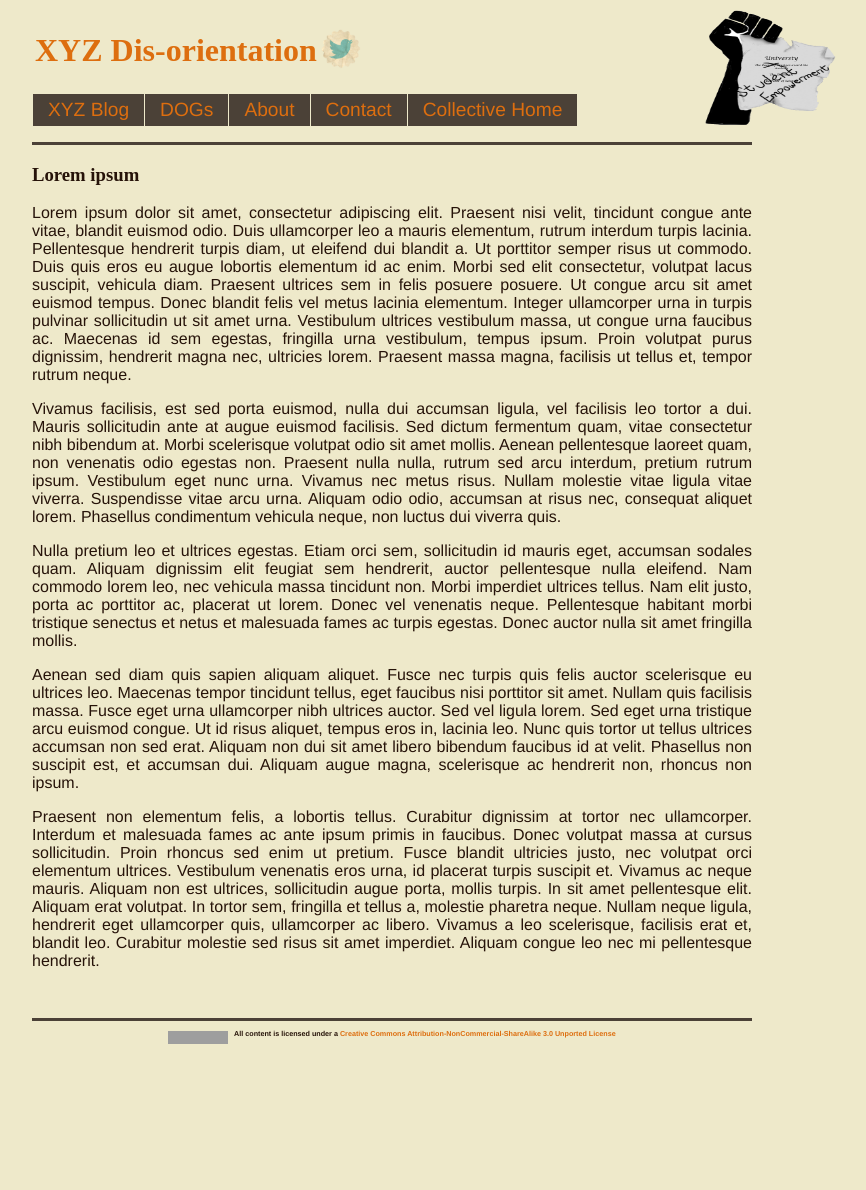
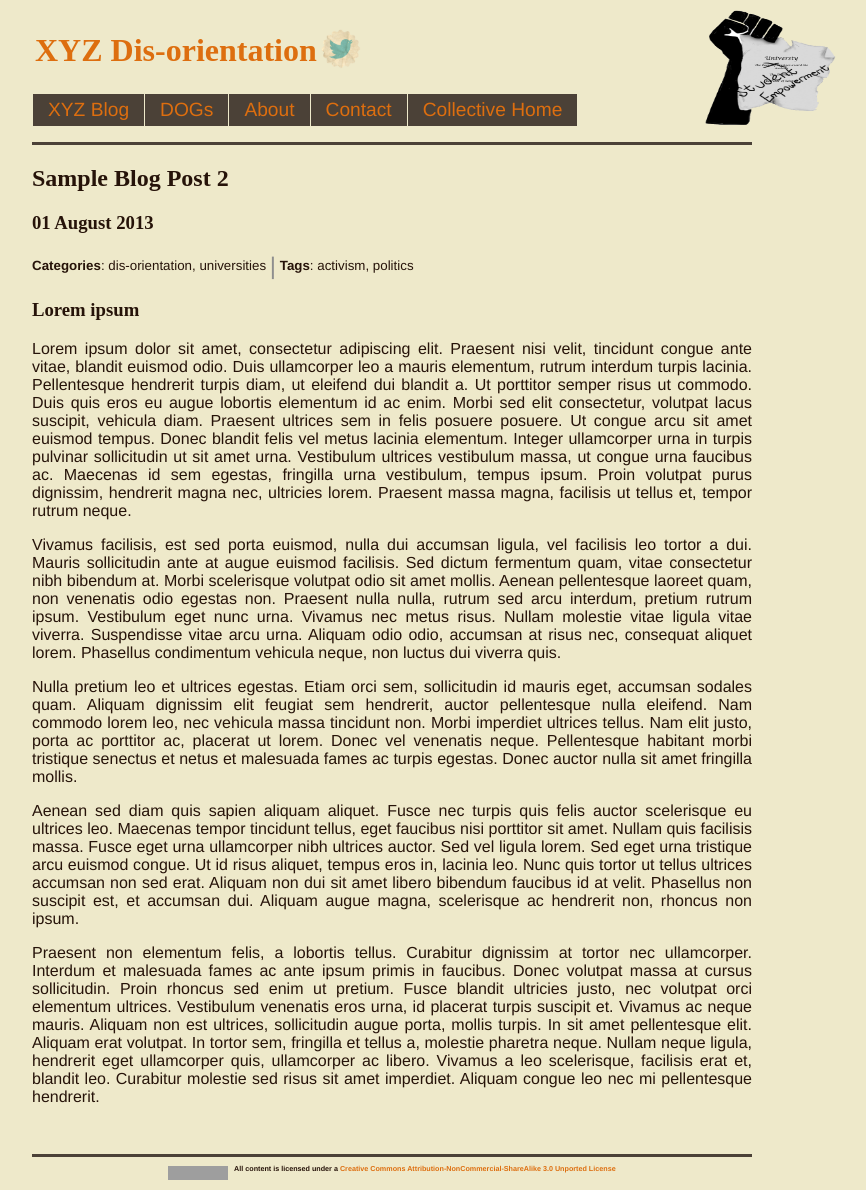
Before and after one commit to dis-orientation/xyz, a Jekyll site: the page built from _posts/2013-08-01-sample-blog-post-2.md, in a window 1280 px wide. Shown: the whole page, without its empty margins (248-1114 px from the left). Built offline with Jekyll 4.4.1, drawn with Linux system fonts in a browser that asks for light colours; Markdown is read by kramdown in place of the engine named in the settings; before the commit the page ends 1054 px from its top, so only the background shows below that; grey boxes are pictures that could not be loaded.

Commit message:
updated sample blog

```diff
--- a/_layouts/post-default.html
+++ b/_layouts/post-default.html
@@ -1,5 +1,11 @@
 {% include header.html %}
 
+<h2>{{ page.title }}</h2>
+<h3>{{ page.date | date_to_long_string }}</h3>
+<p style="font-size:smaller">
+<span style="font-weight:800;">Categories</span>: {{ page.categories | join: ', ' }} <span style="color:#8E8E8E;font-weight:300;font-size:x-large;vertical-align:middle;">|</span> <span style="font-weight:800;">Tags</span>: {{ page.tags | join: ', ' }}
+</p>
 
+{{ content }}
 
 {% include footer.html %}
--- a/_posts/2013-08-01-sample-blog-post-2.md
+++ b/_posts/2013-08-01-sample-blog-post-2.md
@@ -1,5 +1,5 @@
 ---
-layout: default
+layout: post-default
 title: Sample Blog Post 2
 author: Anonymous
 categories:
```
Also changed, not shown: _posts/2013-01-01-sample-blog-post-1.md (+1 -1 lines), _posts/2013-11-01-sample-blog-post-3.md (+1 -1 lines).
